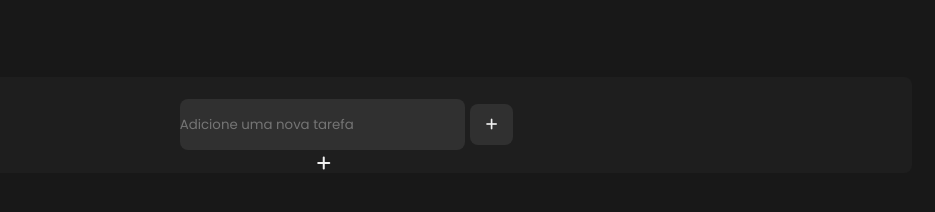
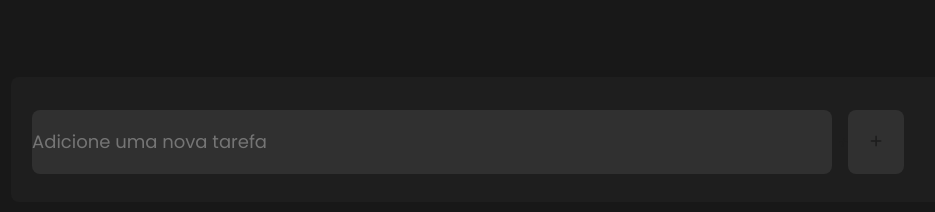
Before and after one commit to jumartinszz/TaskList, a plain HTML site: page index.html in a window 1280 px wide. Shown: the whole page, without its empty margins (291-1226 px from the left). Drawn offline with Linux system fonts and the light colour scheme.

Commit message:
feat: end of main styling

```diff
--- a/assets/css/styles.index.css
+++ b/assets/css/styles.index.css
@@ -21,19 +21,20 @@ main{
 
 #postlist {
     display: flex;
-    justify-content: center;
     background-color: #1e1e1e;
-    text-align: center;
     padding: 2%;
     border-radius: 8px;
+    width: 120vh;
 }
 
 input {
     background-color: #303030;
-    width: 100%;
-    height: 100%;
+    width: 100vh;
+    height: 8vh;
     border-radius: 8px;
     border: none;
+    margin-top: 15px;
+    margin-bottom: 10px;
 }
 
 
@@ -43,10 +44,25 @@ button {
 }
 
 .fa-solid {
-    margin: 5px;
-    width: 4%;
+    margin: 1px;
+    width: 6%;
     border-radius: 8px;
     border: none;
     color: #f0f0f0;
-    padding: ;
+    margin-top: 15px;
+    margin-bottom: 10px;
 }
+
+#text {
+    width: 100vh;
+    font-size: 18px;
+    margin-left: 3px;
+}
+
+.fa-plus{
+    color: #1e1e1e;
+}
+
+section {
+padding-left: 20%;
+}
--- a/index.html
+++ b/index.html
@@ -18,8 +18,8 @@
             <div id="postlist">
                 <div>
                     <label for="title"></label>
-                <input type="text" id="" placeholder="Adicione uma nova tarefa">
-                <i class="fa-solid fa-plus"></i>
+                    <input type="text" id="text" placeholder="Adicione uma nova tarefa">
+                    <i class="fa-plus"></i>
                 </div>
                 <button onclick="listpublic()" i class="fa-solid fa-plus"></i></button>
             </div>
```
Lines whose indentation alone changed are shown as unchanged.
